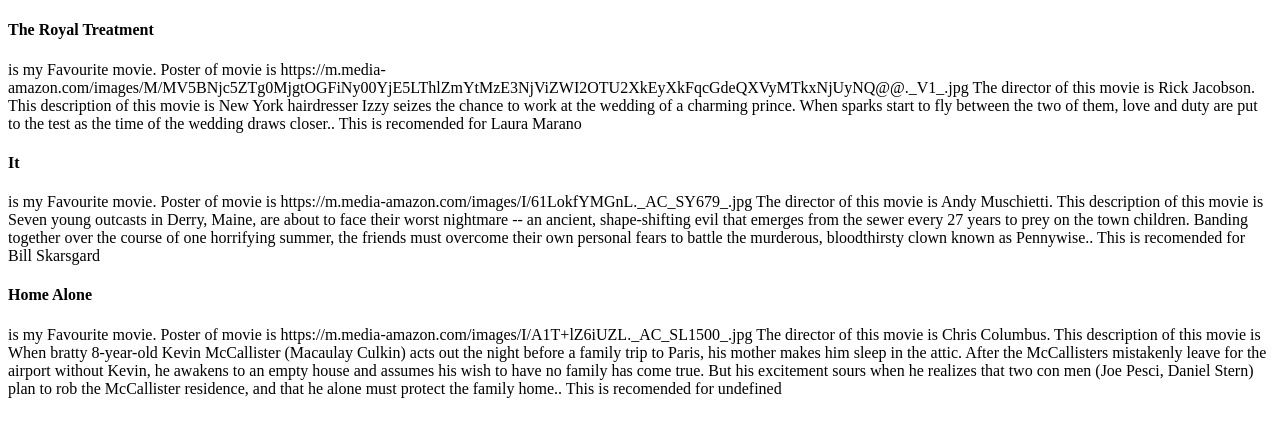
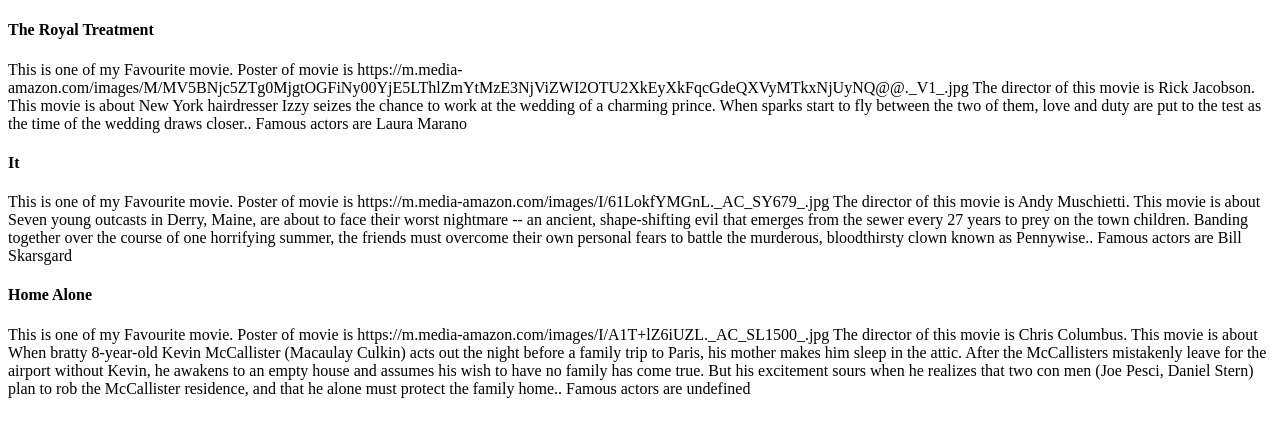
Before and after one commit to Fmahboob/F_Mahboob_MAD400Assignments_MyFavouriteMovies2, an Angular app in the folder F_Mahboob_MyFavoutieMovies/: page / in a window 1280 px wide. Shown: the top 436 px of the page. Built offline with nearby package versions, Linux system fonts and the light colour scheme.

Commit message:
Fixed Information

```diff
--- a/F_Mahboob_MyFavoutieMovies/src/app/helper-files/content-list.ts
+++ b/F_Mahboob_MyFavoutieMovies/src/app/helper-files/content-list.ts
@@ -26,7 +26,7 @@
     }
 
     movieInformation(myMovie: Content): string{
-     this.detail = "<h4>" + myMovie.title + "</h4> is my Favourite movie. Poster of movie is " + myMovie.imgURL + " The director of this movie is " + myMovie.creator + ". This description of this movie is " + myMovie.description + ". This is recomended for " + myMovie.tags
+     this.detail = "<h4>" + myMovie.title + "</h4>This is one of my Favourite movie. Poster of movie is " + myMovie.imgURL + " The director of this movie is " + myMovie.creator + ". This movie is about " + myMovie.description + ". Famous actors are " + myMovie.tags
      return this.detail;
 
     }
```
